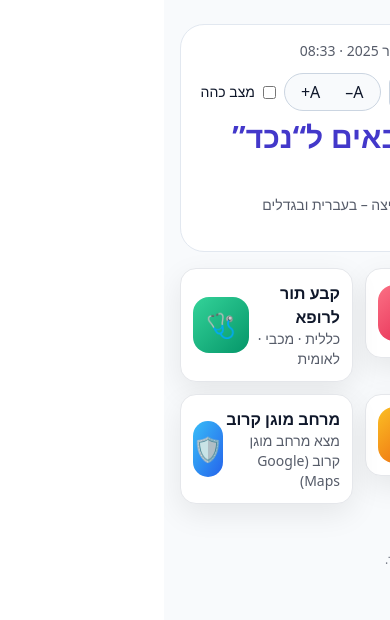
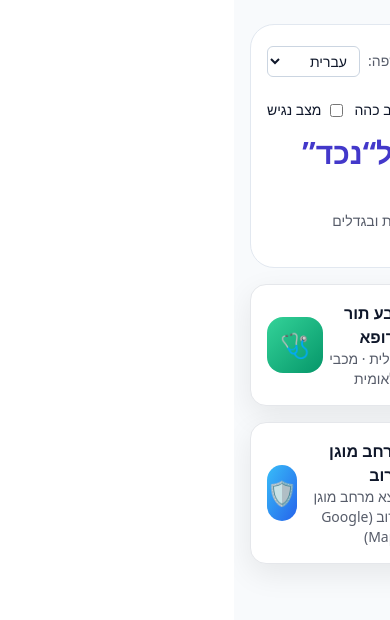
Before and after one commit to cutimuffin/Neched, a React (Create React App) app: page / in a window 390 px wide. Shown: the top 620 px of the page. Built offline with nearby package versions, Linux system fonts and the light colour scheme.

Commit message:
Update Home.js

```diff
--- a/src/Home.js
+++ b/src/Home.js
@@ -11,12 +11,12 @@ export default function Home() {
 
   // מצב כהה + סקייל טקסט
   const [darkMode, setDarkMode] = useState(false);
-  const [fontScale, setFontScale] = useState(0); // 0=רגיל, 1=גדול, 2=ענק
+  const [fontScale, setFontScale] = useState(0);
 
   // שעה/תאריך
   const [clock, setClock] = useState("");
 
-  // לוקאל לפי שפה
+  // פונקציה שמתאימה פורמט לפי שפה
   const localeForClock = (lng) => {
     if (lng === "he") return "he-IL";
     if (lng === "ru") return "ru-RU";
@@ -24,10 +24,23 @@ export default function Home() {
     return "en-US";
   };
 
-  const buildTick = () => {
+  // טעינת העדפות + שפה
+  useEffect(() => {
+    const saved = JSON.parse(localStorage.getItem("prefs") || "{}");
+    if (typeof saved.darkMode === "boolean") setDarkMode(saved.darkMode);
+
+    const savedScale = Number(localStorage.getItem("fontScale"));
+    if (!Number.isNaN(savedScale)) setFontScale(Math.min(2, Math.max(0, savedScale)));
+
+    const savedLang = localStorage.getItem("lang") || "he";
+    if (i18n.language !== savedLang) i18n.changeLanguage(savedLang);
+  }, [i18n]);
+
+  // שעון מתעדכן לפי שפה
+  useEffect(() => {
+    const tick = () => {
+      const now = new Date();
       const loc = localeForClock(i18n.language);
-    return () => {
-      const now = new Date();
       const time = now.toLocaleTimeString(loc, { hour: "2-digit", minute: "2-digit" });
       const date = now.toLocaleDateString(loc, {
         weekday: "long",
@@ -37,28 +50,9 @@ export default function Home() {
       });
       setClock(`${date} · ${time}`);
     };
-  };
-
-  // טעינת העדפות
-  useEffect(() => {
-    const saved = JSON.parse(localStorage.getItem("prefs") || "{}");
-    if (typeof saved.darkMode === "boolean") setDarkMode(saved.darkMode);
-
-    const savedScale = Number(localStorage.getItem("fontScale"));
-    if (!Number.isNaN(savedScale)) setFontScale(Math.min(2, Math.max(0, savedScale)));
-
-    const savedLang = localStorage.getItem("lang") || "he";
-    if (i18n.language !== savedLang) i18n.changeLanguage(savedLang);
-    // eslint-disable-next-line react-hooks/exhaustive-deps
-  }, []);
-
-  // שעון — מתעדכן גם בהחלפת שפה
-  useEffect(() => {
-    const tick = buildTick();
     tick();
     const id = setInterval(tick, 60_000);
     return () => clearInterval(id);
-    // eslint-disable-next-line react-hooks/exhaustive-deps
   }, [i18n.language]);
 
   // שמירת העדפות
@@ -75,23 +69,17 @@ export default function Home() {
     });
   };
 
-  // שינוי שפה
   const onChangeLang = (e) => {
     const lang = e.target.value;
     i18n.changeLanguage(lang);
     localStorage.setItem("lang", lang);
   };
 
-  // מחלקות לנושא/טקסט
   const theme = darkMode ? "bg-slate-950 text-slate-100" : "bg-slate-50 text-slate-900";
   const scaleClass = ["text-base", "text-lg", "text-xl"][fontScale];
 
-  // קופות + מוניות
   const kupot = [
-    {
-      name: t("kupot.clalit", { defaultValue: "כללית" }),
-      url: "https://e-services.clalit.co.il/onlinewebquick/%D7%96%D7%9E%D7%9F_%D7%AA%D7%95%D7%A8",
-    },
+    { name: t("kupot.clalit", { defaultValue: "כללית" }), url: "https://e-services.clalit.co.il/onlinewebquick/%D7%96%D7%9E%D7%9F_%D7%AA%D7%95%D7%A8" },
     { name: t("kupot.maccabi", { defaultValue: "מכבי" }), url: "https://www.maccabi4u.co.il/14-he/Maccabi.aspx" },
     { name: t("kupot.leumit", { defaultValue: "לאומית" }), url: "https://home.leumit.co.il/" },
   ];
@@ -100,12 +88,11 @@ export default function Home() {
     { name: "Yango", url: "https://yango.com/he_il/" },
   ];
 
-  // כרטיס נקי (מתבסס על .card ב-CSS)
   const Card = ({ children }) => (
     <div
       className={`card relative rounded-2xl border ${
         darkMode ? "bg-slate-900/70 border-white/10" : "bg-white border-slate-200"
-      } p-3 sm:p-4 flex items-center justify-between`}
+      } p-4 flex items-center justify-between`}
     >
       {children}
     </div>
@@ -113,7 +100,7 @@ export default function Home() {
 
   const iosIcon = (gradFrom, gradTo, emoji) => (
     <div
-      className={`grid place-items-center w-14 h-14 rounded-2xl text-white bg-gradient-to-br ${gradFrom} ${gradTo}`}
+      className={`w-14 h-14 grid place-items-center rounded-2xl text-white bg-gradient-to-br ${gradFrom} ${gradTo}`}
       aria-hidden="true"
     >
       <span className="text-2xl">{emoji}</span>
@@ -126,22 +113,25 @@ export default function Home() {
 
   return (
     <div className={`min-h-screen ${theme} ${scaleClass} antialiased`}>
-      {/* כותרת */}
-      <header className="mx-auto max-w-3xl px-4 pt-6 pb-4">
-        <div className={`rounded-3xl p-4 border ${darkMode ? "bg-slate-900/70 border-white/10" : "bg-white border-slate-200"}`}>
-          {/* שורה 1: שעה + שליטה */}
-          <div className="flex flex-wrap items-center justify-between gap-3">
+      {/* כותרת עליונה */}
+      <header className={`mx-auto max-w-3xl px-4 pt-6 pb-4`}>
+        <div
+          className={`rounded-3xl p-4 border ${
+            darkMode ? "bg-slate-900/70 border-white/10" : "bg-white border-slate-200"
+          }`}
+        >
+          {/* שורה עליונה */}
+          <div className="flex items-center justify-between gap-3">
             <div className="text-sm opacity-70">{clock}</div>
 
-            {/* פאנל שליטה — מסתדר יפה בשתי שורות במובייל */}
-            <div className="flex flex-wrap items-center gap-2 justify-end">
-              {/* שפה */}
             <label className="flex items-center gap-2 text-sm">
               <span className="opacity-70">{t("ui.language", { defaultValue: "שפה" })}:</span>
               <select
                 value={i18n.language}
                 onChange={onChangeLang}
-                  className={`rounded-md px-2 py-1 border text-sm ${darkMode ? "bg-slate-800 border-white/10" : "bg-white border-slate-300"}`}
+                className={`rounded-md px-2 py-1 border text-sm ${
+                  darkMode ? "bg-slate-800 border-white/10" : "bg-white border-slate-300"
+                }`}
                 aria-label={t("ui.languageSelect", { defaultValue: "בחירת שפה" })}
               >
                 <option value="he">עברית</option>
@@ -150,19 +140,20 @@ export default function Home() {
                 <option value="am">አማርኛ</option>
               </select>
             </label>
+          </div>
 
-              {/* A-/A+ */}
+          {/* שורה שנייה – בקרי נגישות/כהה/גודל */}
+          <div className="mt-3 flex items-center justify-end gap-3 flex-wrap">
             <div
               className={`flex items-center gap-1 rounded-full px-2 py-1 border ${
                 darkMode ? "border-white/15 bg-white/5" : "border-slate-300 bg-slate-50"
               }`}
             >
-                <button onClick={() => changeScale(-1)} className="px-2 py-0.5 rounded-md" disabled={fontScale === 0}>A–</button>
+              <button onClick={() => changeScale(-1)} disabled={fontScale === 0}>A–</button>
               <div className="w-px h-4 bg-current/20" />
-                <button onClick={() => changeScale(1)} className="px-2 py-0.5 rounded-md" disabled={fontScale === 2}>A+</button>
+              <button onClick={() => changeScale(1)} disabled={fontScale === 2}>A+</button>
             </div>
 
-              {/* מצב כהה */}
             <label className="flex items-center gap-2 cursor-pointer select-none text-sm">
               <input
                 type="checkbox"
@@ -176,10 +167,17 @@ export default function Home() {
               />
               {t("ui.darkMode", { defaultValue: "מצב כהה" })}
             </label>
-            </div>
+
+            <label className="flex items-center gap-2 cursor-pointer select-none text-sm">
+              <input
+                type="checkbox"
+                checked={fontScale === 2}
+                onChange={(e) => setFontScale(e.target.checked ? 2 : 0)}
+              />
+              {t("ui.accessibilityMode", { defaultValue: "מצב נגיש" })}
+            </label>
           </div>
 
-          {/* כותרת הדף */}
           <h1 className="text-3xl md:text-4xl font-extrabold mt-2 text-indigo-700 dark:text-indigo-300">
             {t("home.welcome", { defaultValue: "ברוכים הבאים ל“נכד” 👋" })}
           </h1>
@@ -189,9 +187,9 @@ export default function Home() {
         </div>
       </header>
 
-      {/* אריחים – 2×2 כבסיס; למסכים צרים מאוד נופל ל־1×4 */}
+      {/* אריחים */}
       <main className="mx-auto max-w-3xl px-4 pb-12">
-        <section className="grid grid-cols-2 gap-3 sm:gap-4 max-[380px]:grid-cols-1">
+        <section className="grid grid-cols-2 gap-4 sm:gap-4 max-[380px]:grid-cols-1">
           {/* חירום */}
           <div className="relative">
             <Card>
@@ -206,17 +204,15 @@ export default function Home() {
                   setShowTaxi(false);
                 }}
                 className="focus:outline-none"
-                aria-expanded={showEmergency}
-                aria-haspopup="menu"
               >
                 {iosIcon("from-rose-400", "to-rose-600", "🆘")}
               </button>
             </Card>
             {showEmergency && (
               <div className={menuBox} role="menu">
-                <a className="block px-4 py-2 hover:bg-black/5" href="tel:100">🚔 {t("home.police", { defaultValue: "משטרה" })} — 100</a>
-                <a className="block px-4 py-2 hover:bg-black/5" href="tel:101">🚑 {t("home.mda", { defaultValue: "מד״א" })} — 101</a>
-                <a className="block px-4 py-2 hover:bg-black/5" href="tel:102">🔥 {t("home.fire", { defaultValue: "כיבוי אש" })} — 102</a>
+                <a className="block px-4 py-2 hover:bg-black/5" href="tel:100">🚔 {t("home.police")} — 100</a>
+                <a className="block px-4 py-2 hover:bg-black/5" href="tel:101">🚑 {t("home.mda")} — 101</a>
+                <a className="block px-4 py-2 hover:bg-black/5" href="tel:102">🔥 {t("home.fire")} — 102</a>
               </div>
             )}
           </div>
@@ -235,8 +231,6 @@ export default function Home() {
                   setShowTaxi(false);
                 }}
                 className="focus:outline-none"
-                aria-expanded={showKupot}
-                aria-haspopup="menu"
               >
                 {iosIcon("from-emerald-400", "to-emerald-600", "🩺")}
               </button>
@@ -252,7 +246,7 @@ export default function Home() {
             )}
           </div>
 
-          {/* הזמן מונית */}
+          {/* מונית */}
           <div className="relative">
             <Card>
               <div>
@@ -266,8 +260,6 @@ export default function Home() {
                   setShowKupot(false);
                 }}
                 className="focus:outline-none"
-                aria-expanded={showTaxi}
-                aria-haspopup="menu"
               >
                 {iosIcon("from-amber-400", "to-orange-600", "🚕")}
               </button>
@@ -283,7 +275,7 @@ export default function Home() {
             )}
           </div>
 
-          {/* מרחב מוגן קרוב */}
+          {/* מרחב מוגן */}
           <a
             className="block"
             href="https://www.google.com/maps/search/?api=1&query=%D7%9E%D7%A8%D7%97%D7%91+%D7%9E%D7%95%D7%92%D7%9F+%D7%A7%D7%A8%D7%95%D7%91"
@@ -293,7 +285,9 @@ export default function Home() {
             <Card>
               <div>
                 <div className="font-bold">{t("home.shelter", { defaultValue: "מרחב מוגן קרוב" })}</div>
-                <div className="text-sm opacity-70">{t("home.shelterSub", { defaultValue: "מצא מרחב מוגן קרוב (Google Maps)" })}</div>
+                <div className="text-sm opacity-70">
+                  {t("home.shelterSub", { defaultValue: "מצא מרחב מוגן קרוב (Google Maps)" })}
+                </div>
               </div>
               {iosIcon("from-sky-400", "to-blue-600", "🛡️")}
             </Card>
```
Lines whose indentation alone changed are shown as unchanged.
